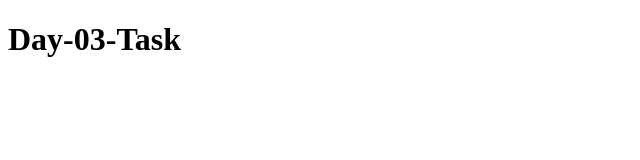
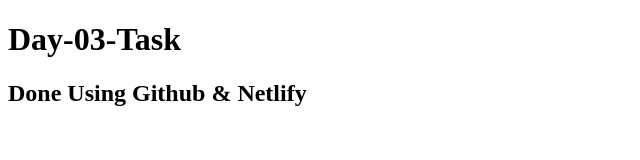
Before and after one commit to Mohamed-Saleem-M/Day-03, a plain HTML site: page index.html in a window 1280 px wide. Shown: the whole page, without its empty margins (0-640 px from the left). Drawn offline with Linux system fonts and the light colour scheme.

Commit message:
thirdcommit

```diff
--- a/index.html
+++ b/index.html
@@ -8,6 +8,7 @@
 </head>
 <body>
     <h1>Day-03-Task</h1>
+    <h2>Done Using Github & Netlify</h2>
     <script src="Day03-1stQuestion.js"></script>
 </body>
 </html>
```
